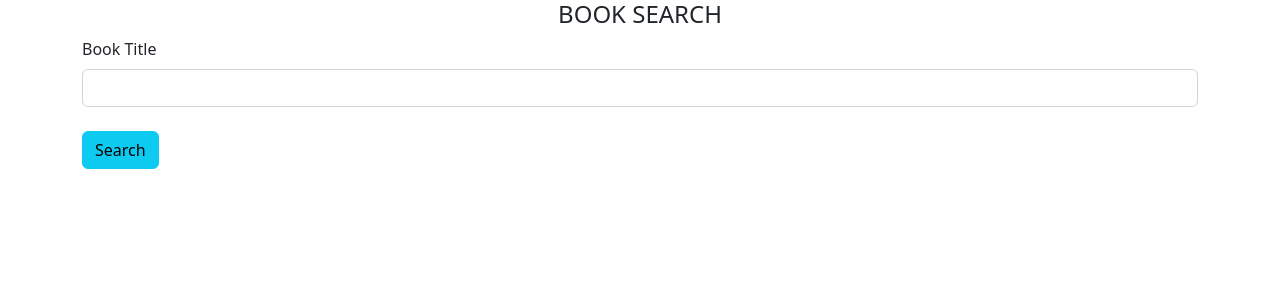
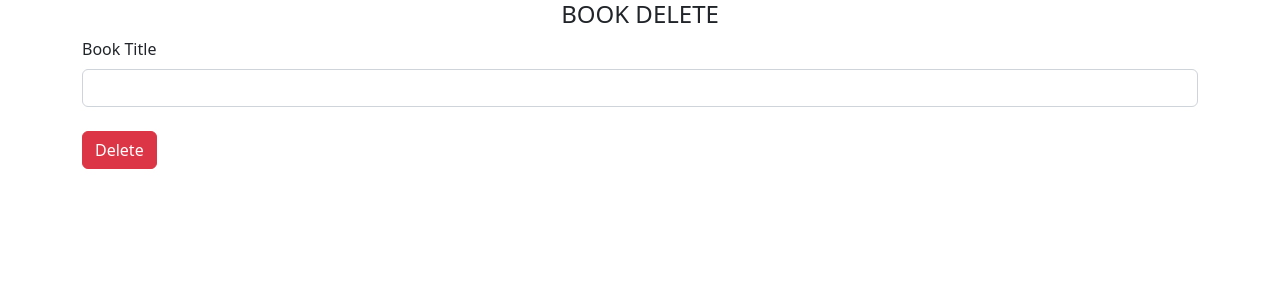
Before and after one commit to anugraha4/AngularLibraryApp, an Angular app: page / in a window 1280 px wide. Shown: the top 300 px of the page. Built offline with nearby package versions, Linux system fonts and the light colour scheme.

Commit message:
book delete added

```diff
--- a/src/app/app.component.html
+++ b/src/app/app.component.html
@@ -1,3 +1,3 @@
-<app-book-search></app-book-search>
+<app-book-delete></app-book-delete>
 
 <router-outlet></router-outlet>
--- a/src/app/app.module.ts
+++ b/src/app/app.module.ts
@@ -9,6 +9,7 @@
 import { BookEntryComponent } from './book-entry/book-entry.component';
 import { ViewAllComponent } from './view-all/view-all.component';
 import { BookSearchComponent } from './book-search/book-search.component';
+import { BookDeleteComponent } from './book-delete/book-delete.component';
 
 @NgModule({
   declarations: [
@@ -18,7 +19,8 @@
     UserLoginComponent,
     BookEntryComponent,
     ViewAllComponent,
-    BookSearchComponent
+    BookSearchComponent,
+    BookDeleteComponent
   ],
   imports: [
     BrowserModule,
--- /dev/null
+++ b/src/app/book-delete/book-delete.component.html
@@ -0,0 +1,18 @@
+<div class="container">
+    <div class="row">
+        <div class="col col-12 col-sm-12 col-md-12 col-lg-12 col-xl-12 col-xxl-12">
+            <div class="row">
+                <div class="col col-12 col-sm-12 col-md-12 col-lg-12 col-xl-12 col-xxl-12 text-center">
+                    <h4>BOOK DELETE</h4>
+                </div>
+                <div class="col col-12 col-sm-12 col-md-12 col-lg-12 col-xl-12 col-xxl-12">
+                    <label for="" class="form-label">Book Title</label>
+                    <input type="text" class="form-control">
+                </div>
+                <div class="col col-12 col-sm-12 col-md-12 col-lg-12 col-xl-12 col-xxl-12"><br>
+                    <button class="btn btn-danger">Delete</button>
+                </div>
+            </div>
+        </div>
+    </div>
+</div>
```
Also changed, not shown: src/app/book-delete/book-delete.component.ts (added, +10 -0 lines), src/app/book-delete/book-delete.component.css (added).
